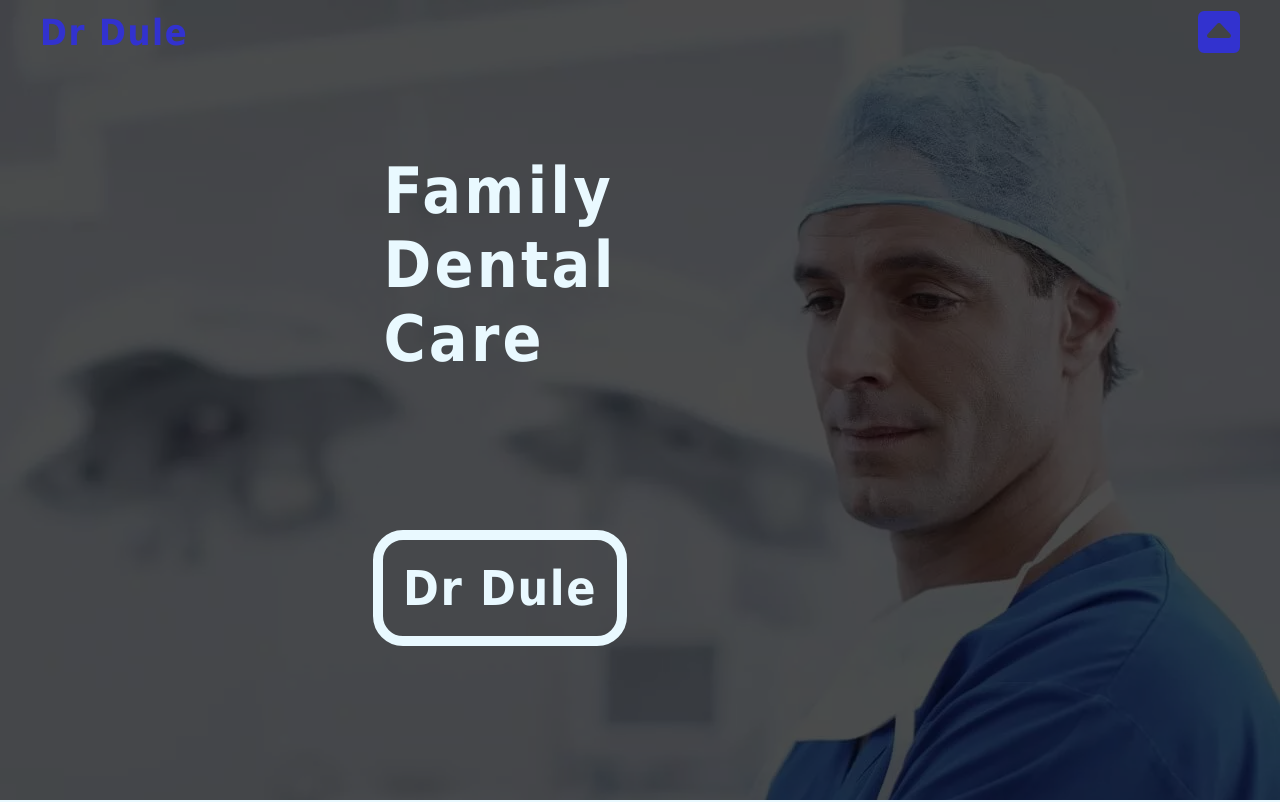
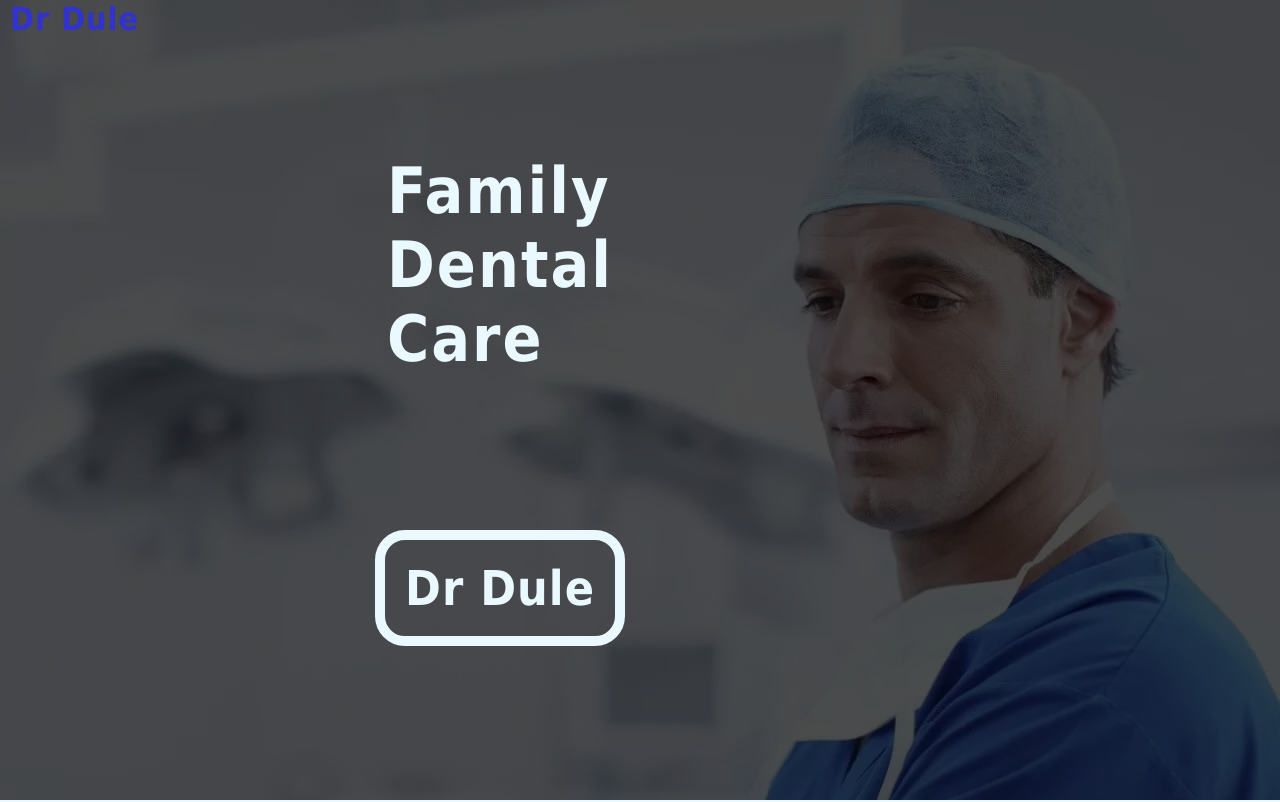
Before and after one commit to milan978gh/dule-zubna-ordinacija, a plain HTML site: page index.html in a window 1280 px wide. Shown: the top 802 px of the page. Drawn offline with Linux system fonts and the light colour scheme.

Commit message:
website is done

```diff
--- a/css/styles.css
+++ b/css/styles.css
@@ -1,5 +1,5 @@
 
-
+/* mobile first */
 *{
 	margin: 0;
 	padding: 0;
@@ -9,7 +9,6 @@
 body, html{
 	font-family: Tahoma, sans-serif;
 	color: #3232cf;
-	scroll-behavior: smooth;
 }
 .container{
 	width: 100%;
@@ -21,6 +20,7 @@ body, html{
 }
 img{
 	display: block;
+	width: 100%;
 }
 
 /* header */
@@ -33,23 +33,14 @@ img{
 	height: auto;
 }
 .header{
-	display: flex;
-	justify-content: space-around;
-	align-items: center;
 	background-color: transparent;
 	width: 100%;
-	max-width: 1200px;
+	max-width: 1400px;
+	height: 100%;
 	margin: 0 auto;
-	height: 100%;
-	min-height: 8vh;
 }
-.brand{
-	font-size: 1.5rem;
-	letter-spacing: .1rem;
-}
-.up i{
-	color: #3232cf;
-	font-size: 3rem;
+.header h1{
+	margin: 0 10px;
 }
 
 /* front page */
@@ -79,14 +70,14 @@ img{
 	display: block;
 	color: #e9f9ff;
 	font-size: 3rem;
-	letter-spacing: .2rem;
+	letter-spacing: 2px;
 }
 .cta{
 	display: inline-block;
 	color: #e9f9ff;
 	font-size: 3rem;
 	font-weight: 600;
-	letter-spacing: .1rem;
+	letter-spacing: 1px;
 	padding: 20px;
 	border: 10px solid #e9f9ff;
 	border-radius: 30px;
@@ -118,9 +109,6 @@ img{
 }
 #skills p{
 	padding-top: 10px;
-}
-.skill-img img{
-	width: 100%;
 }
 
 /* contact page */
@@ -160,18 +148,22 @@ img{
 
 /* footer */
 footer{
-	background-color: #e9f9ff;
+	background-color: #fff;
 	text-align: center;
 }
-footer p{
-	font-size: .9rem;
+footer a{
+	font-size: 14px;
 	padding: 5px 0;
 }
+footer a:hover{
+	color: orangered;
+}
 
-/* media query */
+/* media query desktop */
 @media (min-width: 900px){
-	.header{
-		justify-content: space-between;
+	.header h1{
+		font-size: 2rem;
+		letter-spacing: 1px;
 	}
 
 	.front{
--- a/index.html
+++ b/index.html
@@ -14,14 +14,7 @@
 	<!-- header -->
 	<section id="header">
 		<div class="header">
-
-			<div class="brand">
-				<h1>Dr Dule</h1>
-			</div>
-
-			<div class="up">
-				<a href="#front"><i class="fas fa-caret-square-up"></i></a>
-			</div>
+			<h1>Dr Dule</h1>
 		</div>
 	</section>
 	<!-- end header -->
@@ -31,7 +24,7 @@
 		<div class="front container">
 
 			<h1>Family<br>Dental<br>Care</h1>
-			<a href="#skills" type="button" class="cta">Dr Dule</a>
+			<p class="cta">Dr Dule</p>
 
 		</div>
 	</section>
@@ -104,7 +97,7 @@
 
 	<!-- footer -->
 	<footer>
-		<p>Copyright &copy; amilandev78@gmail.com</p>
+		<a href="mailto:amilandev78@gmail.com">Copyright &copy; amilandev78@gmail.com</a>
 	</footer>
 	<!-- end footer -->
 </body>
```
